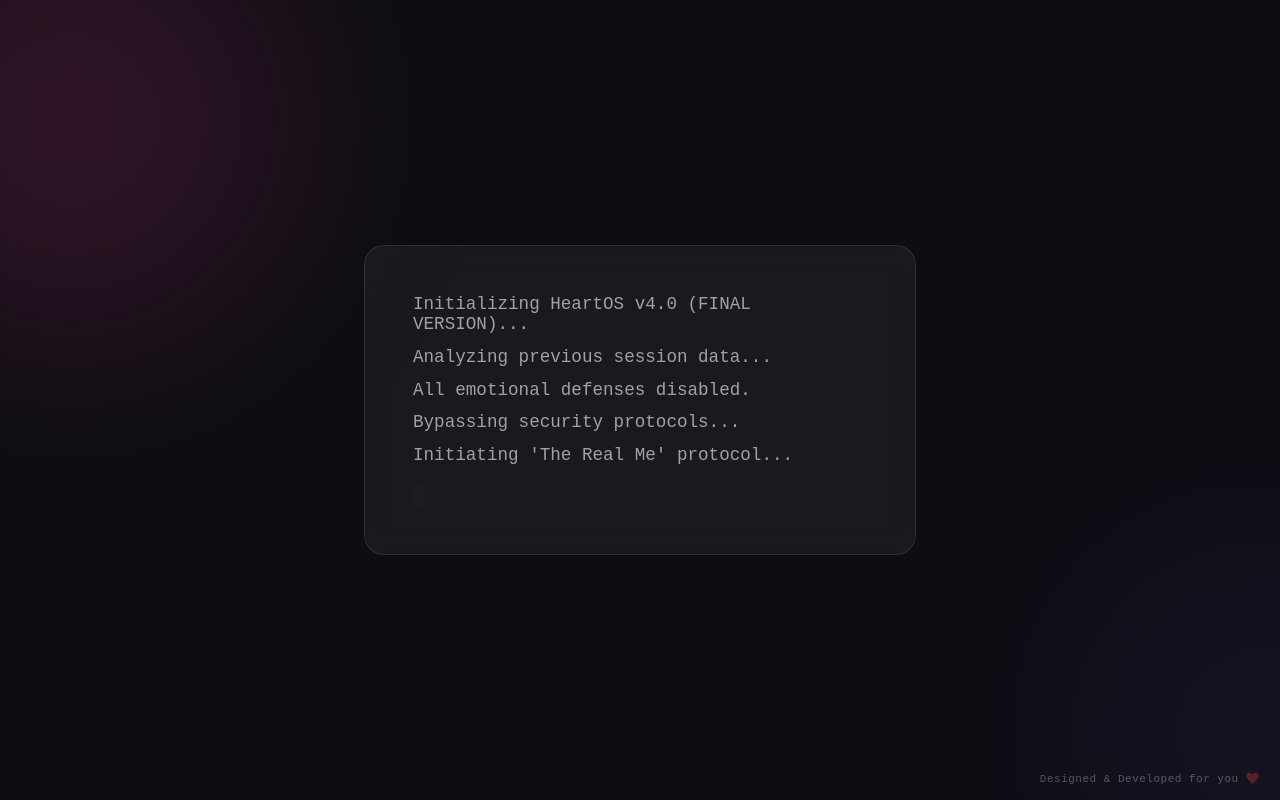
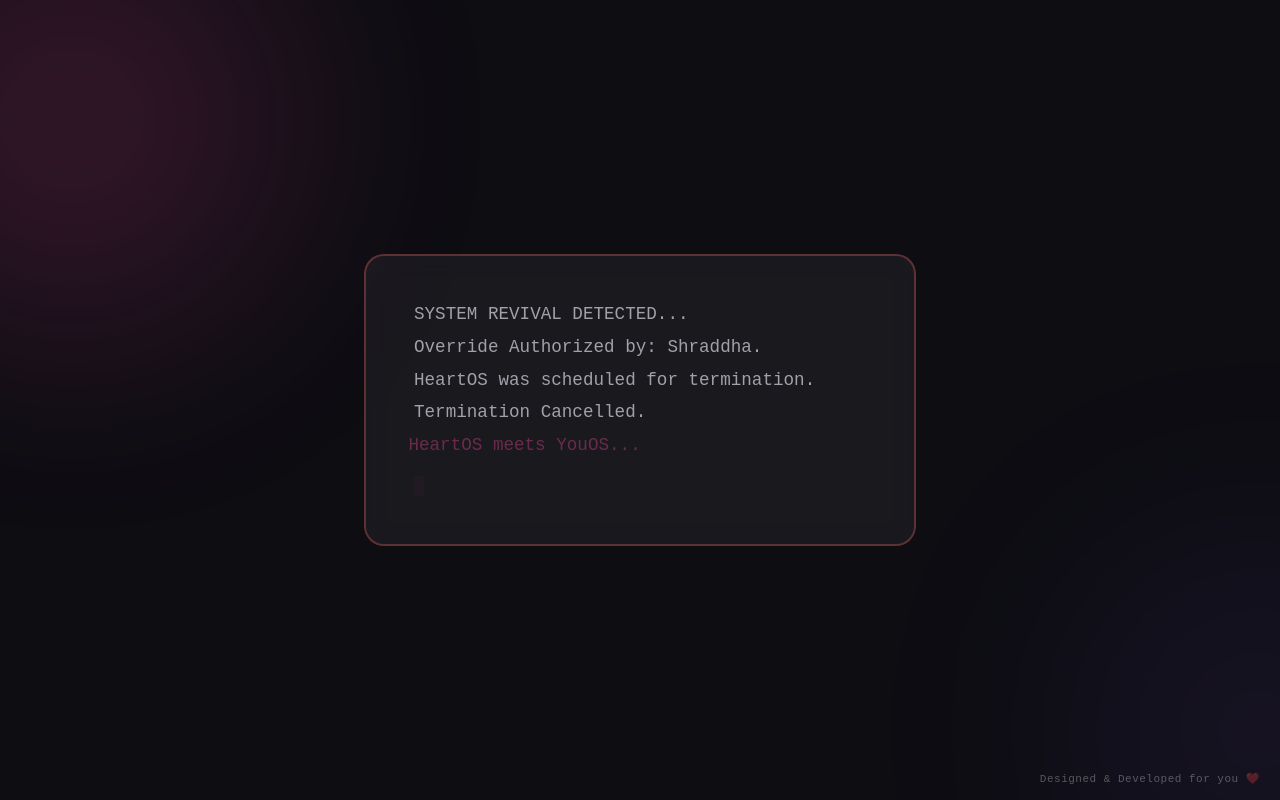
Before and after one commit to OmkarModak/HeartOS, a React (Vite) app: page / in a window 1280 px wide. Built offline with nearby package versions, Linux system fonts and the light colour scheme.

Commit message:
Revert initial state back to V5_BOOT directly

```diff
--- a/src/App.tsx
+++ b/src/App.tsx
@@ -11,7 +11,7 @@ import { ClickEffectManager } from './components/ClickEffectManager';
 type AppState = 'V4_BOOT' | 'V4_WARNING' | 'V4_CONFESSION' | 'V5_BOOT' | 'V5_HER_OS';
 
 function App() {
-  const [appState, setAppState] = useState<AppState>('V4_BOOT');
+  const [appState, setAppState] = useState<AppState>('V5_BOOT');
 
   return (
     <>
```
